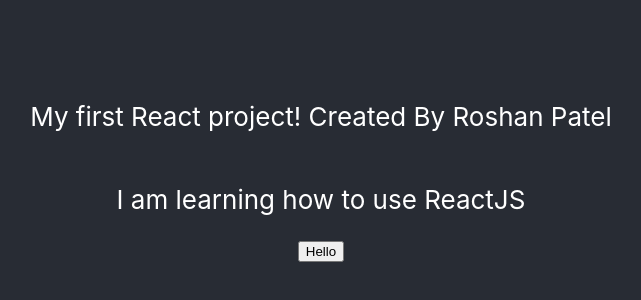
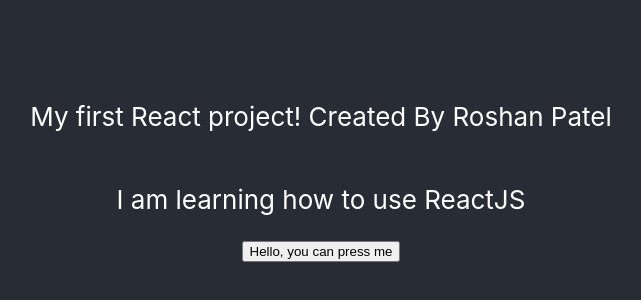
Before and after one commit to rpatel12438/React-app, a React (Create React App) app: page / in a window 1280 px wide. Shown: the part 232-532 px from the top of the page, without its empty margins (319-960 px from the left). Built offline with nearby package versions, Linux system fonts and the light colour scheme.

Commit message:
Created a button on the page

```diff
--- a/src/App.js
+++ b/src/App.js
@@ -12,7 +12,7 @@
               I am learning how to use ReactJS
           </p>
           <button>
-              Hello
+              Hello, you can press me
           </button>
       </header>
     </div>
```
